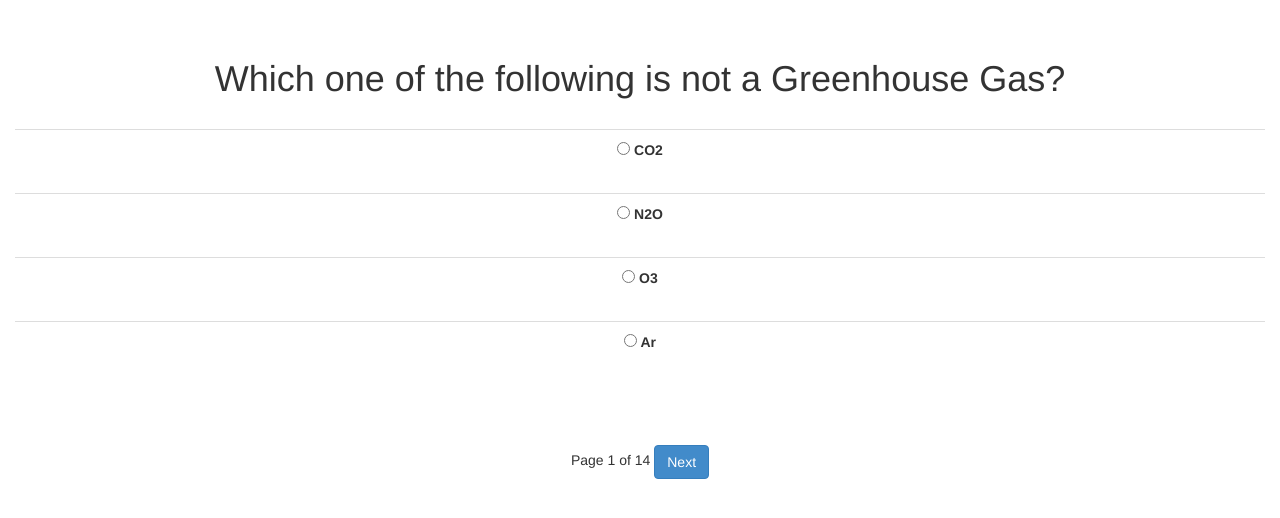
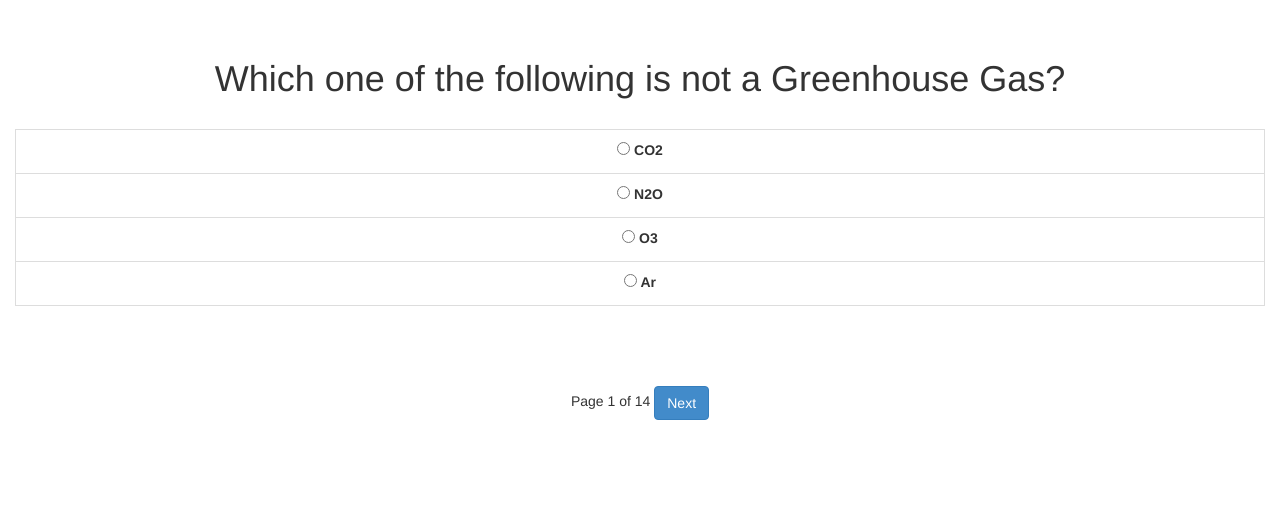
Before and after one commit to ramprasathdgl/QuizApp, a Django app: page /quiz/quiz/ in a window 1280 px wide. Shown: the part 51-569 px from the top of the page. Run offline with Django 3.2, Linux system fonts and the light colour scheme; data comes from the database, SQL or seed files in the repository; some libraries are stand-ins or nearby versions.

Commit message:
Correct improper styling of choice in the quiz page
Corrected the html tag for table accordingly

```diff
--- a/quiz/templates/quiz/questions.html
+++ b/quiz/templates/quiz/questions.html
@@ -23,15 +23,15 @@
 </h1>
 {% endfor %}
 </br>
+<table class="table table-hover table-bordered" >
   {% for field in form.title %}
-	<table class="table table-hover" >
     <tr>
       <td align=centre>
          {{ field }}
       </td>
     </tr>
+  {% endfor %}
 </table>
-{% endfor %}
 </br>
 </br>
 {% endfor %}
```
Lines whose indentation alone changed are shown as unchanged.
